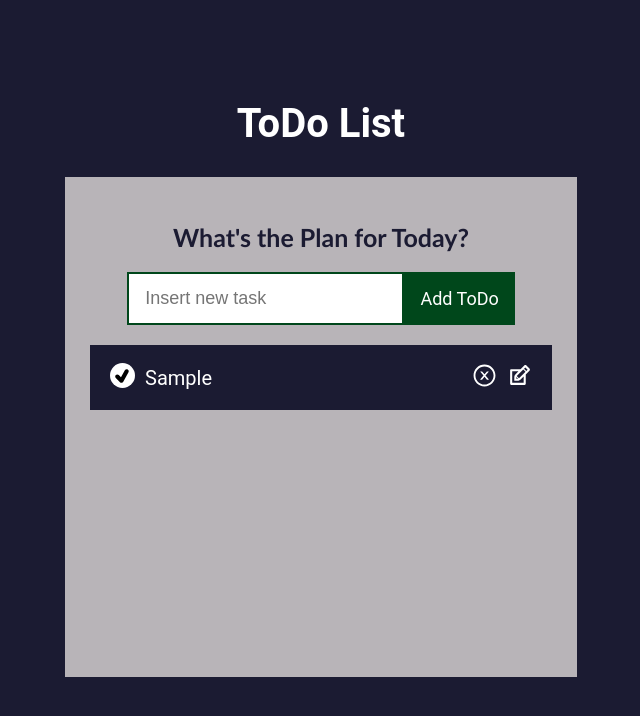
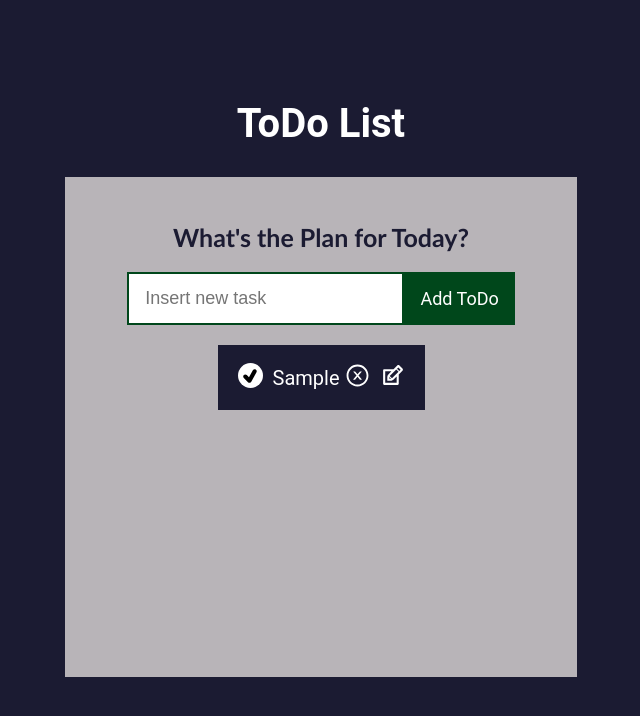
Before and after one commit to FedeIra/Project-Task-list, a React (Create React App) app in the folder tasks-application/: page / in a window 1280 px wide. Both pictures are taken after typing "Sample" into the empty fields and a click on the button "Add ToDo". Shown: the top 716 px of the page, without its empty margins (319-959 px from the left). Built offline with nearby package versions, Linux system fonts and the light colour scheme.

Commit message:
drag and drop

```diff
--- a/tasks-application/package.json
+++ b/tasks-application/package.json
@@ -7,6 +7,7 @@
     "@testing-library/react": "^13.3.0",
     "@testing-library/user-event": "^13.5.0",
     "react": "^18.2.0",
+    "react-beautiful-dnd": "^13.1.1",
     "react-dom": "^18.2.0",
     "react-icons": "^4.4.0",
     "react-scripts": "5.0.1",
--- a/tasks-application/src/componentes/ListaTareas.jsx
+++ b/tasks-application/src/componentes/ListaTareas.jsx
@@ -3,6 +3,10 @@ import TareaFormulario from './TareaFormulario';
 import '../hojas-de-estilo/ListaDeTareas.css';
 import { useState } from 'react';
 import Tarea from './Tareas';
+
+//  TODO import draghandle:
+import { DragDropContext, Droppable, Draggable } from 'react-beautiful-dnd';
+import { MdDragHandle } from 'react-icons/md';
 
 function ListaDeTareas(props) {
   const [tareas, setTareas] = useState(
@@ -50,9 +54,27 @@ function ListaDeTareas(props) {
   return (
     <>
       <TareaFormulario onSubmit={agregarTarea} />
+      <DragDropContext
+        onDragEnd={(...props) => {
+          console.log(props);
+        }}
+      >
         <div className="tareas-lista-contenedor">
-        {tareas.map((tarea) => (
+          <Droppable droppableId="droppable-1">
+            {(provided, _) => (
+              <div ref={provided.innerRef} {...provided.droppableProps}>
+                {tareas.map((tarea, index) => (
+                  <Draggable
+                    key={tarea.id}
+                    draggableId={'dragabble' + tarea.id}
+                    index={index}
+                  >
+                    {(provided, _) => (
+                      <div>
                         <Tarea
+                          ref={provided.innerRef}
+                          {...provided.draggableProps}
+                          {...provided.dragHandleProps}
                           key={tarea.id}
                           id={tarea.id}
                           texto={tarea.texto}
@@ -61,9 +83,15 @@ function ListaDeTareas(props) {
                           completarTarea={completarTarea}
                           editarTarea={editarTarea}
                         />
+                      </div>
+                    )}
+                  </Draggable>
                 ))}
-        {/* El key es para identificar el elemento en la lista. Por eso le asignamos el id que es único. El id luego se incluye para poder usarlo. */}
               </div>
+            )}
+          </Droppable>
+        </div>
+      </DragDropContext>
     </>
   ); /* Están vacías porque no necesitamos agregar una etiqueta. Esto se llama fragmentos. */
 }
--- a/tasks-application/src/componentes/Tareas.jsx
+++ b/tasks-application/src/componentes/Tareas.jsx
@@ -3,6 +3,10 @@ import '../hojas-de-estilo/Tareas.css';
 import { AiOutlineCloseCircle } from 'react-icons/ai';
 import { TiEdit, TiTick } from 'react-icons/ti';
 import TareaFormulario from './TareaFormulario';
+
+//  TODO import draghandle:
+import { MdDragHandle } from 'react-icons/md';
+import { DragDropContext, Droppable, Draggable } from 'react-beautiful-dnd';
 
 function Tarea({
   id,
--- a/tasks-application/src/hojas-de-estilo/Tareas.css
+++ b/tasks-application/src/hojas-de-estilo/Tareas.css
@@ -8,8 +8,6 @@
   justify-content: space-between;
   align-items: center;
   border-radius: 0;
-  /* border: 1px solid white; */
-  /* cursor: pointer; */
 }
 
 /* for ipad: */
```
Also changed, not shown: 1 other file (tests, documents, lock files or other folders). Lines whose indentation alone changed are shown as unchanged.
